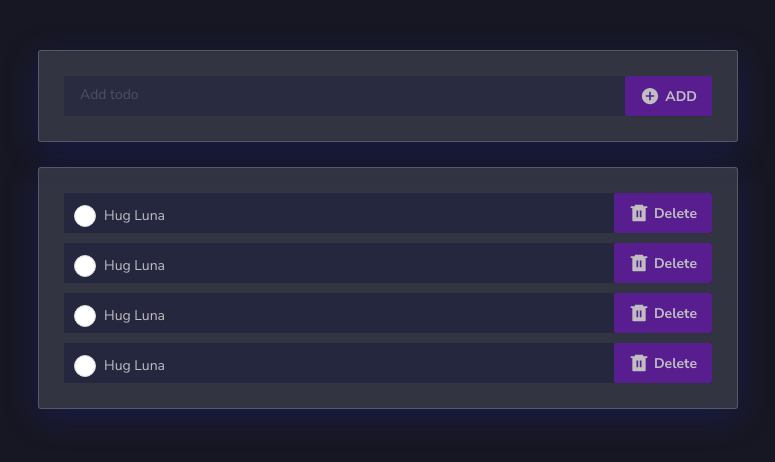
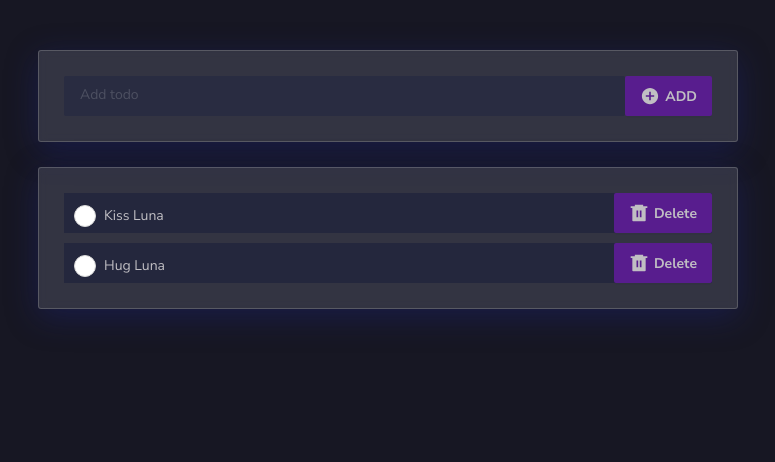
Before and after one commit to serhatbek/saga-todo-app, a React (Vite) app: page / in a window 1280 px wide. Shown: the top 462 px of the page, without its empty margins (252-1027 px from the left). Built offline with nearby package versions, Linux system fonts and the light colour scheme.

Commit message:
fix input focus

```diff
--- a/src/components/AddTodoItem/AddTodoItem.jsx
+++ b/src/components/AddTodoItem/AddTodoItem.jsx
@@ -3,15 +3,23 @@ import { IoMdAddCircle } from 'react-icons/io';
 import Input from '../Input/Input';
 import './AddTodoItem.scss';
 import { useState } from 'react';
+import { useDispatch } from 'react-redux';
+import { nanoid } from 'nanoid';
 
 const AddTodoItem = () => {
   const [inputValue, setInputValue] = useState('');
+  const dispatch = useDispatch();
 
   const handleInputChange = (event) => {
     setInputValue(event.target.value);
   };
 
-  const handleInputBlur = () => {
+  const handleAddTodo = () => {
+    dispatch();
+    {
+      id: nanoid();
+      text: inputValue;
+    }
     setInputValue('');
   };
 
@@ -20,8 +28,6 @@ const AddTodoItem = () => {
       <Input
         value={inputValue}
         onChange={handleInputChange}
-        onBlur={handleInputBlur}
-        className='input'
         placeholder='Add todo'
       />
       <Button iconLeft={<IoMdAddCircle />}>ADD</Button>
--- a/src/components/TodoContainer/TodoContainer.jsx
+++ b/src/components/TodoContainer/TodoContainer.jsx
@@ -1,16 +1,19 @@
 import './TodoContainer.scss';
 import AddTodoItem from '../AddTodoItem/AddTodoItem';
 import TodoItem from '../todoItem/todoItem';
+import { useSelector } from 'react-redux';
 
 const TodoContainer = () => {
+  const { todoList } = useSelector((state) => state.allTodoItems);
+
   return (
     <div className='todo-container container flex flex--col flex--align flex--justify'>
       <AddTodoItem />
       <div className='box background'>
-        <TodoItem todoClass='flex' text={'Hug Luna'} />
-        <TodoItem todoClass='flex' text={'Hug Luna'} />
-        <TodoItem todoClass='flex' text={'Hug Luna'} />
-        <TodoItem todoClass='flex' text={'Hug Luna'} />
+        {todoList.map((todo) => {
+          const { text, id } = todo;
+          return <TodoItem key={id} todoClass='flex' text={text} />;
+        })}
       </div>
     </div>
   );
--- a/src/redux/Todo/reducers.jsx
+++ b/src/redux/Todo/reducers.jsx
@@ -4,11 +4,11 @@ const initialState = {
   todoList: [
     {
       id: 1,
-      name: 'Kiss Luna',
+      text: 'Kiss Luna',
     },
     {
       id: 2,
-      name: 'Hug Luna',
+      text: 'Hug Luna',
     },
   ],
 };
--- a/src/redux/Todo/sagas.jsx
+++ b/src/redux/Todo/sagas.jsx
@@ -0,0 +1,2 @@
+import { takeLatest, put, all, call } from 'redux-saga/effects';
+import actions from './actions';
```
